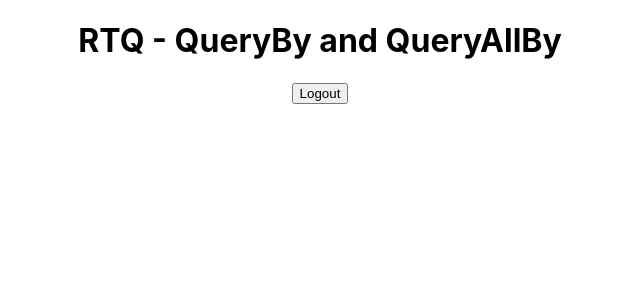
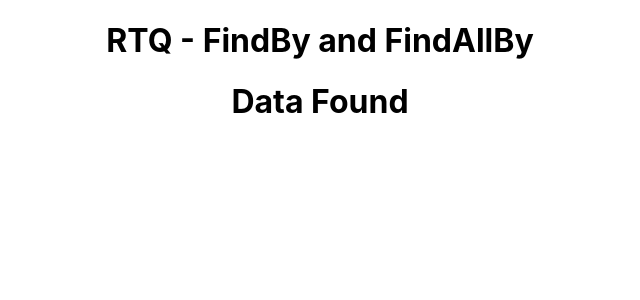
Before and after one commit to Govind2210/Jest-testing, a React (Create React App) app: page / in a window 1280 px wide. Shown: the top 300 px of the page, without its empty margins (320-960 px from the left). Built offline with nearby package versions, Linux system fonts and the light colour scheme.

Commit message:
learn - findBy and findAllBy

```diff
--- a/src/App.js
+++ b/src/App.js
@@ -1,22 +1,21 @@
+import { useEffect, useState } from "react";
 import "./App.css";
 
 function App() {
-  let login = false;
+  const [data, setData] = useState(false);
+  useEffect(() => {
+    setTimeout(() => {
+      setData(true);
+    }, 500);
+  }, []);
   return (
     <>
       <div className="App">
         <h1 element-id="div-test-h1" data-testid="div-test-h2">
-          RTQ - QueryBy and QueryAllBy
+          RTQ - FindBy and FindAllBy
         </h1>
-        {login ? (
-          <button className="btn1" id="btn-id">
-            Login
-          </button>
-        ) : (
-          <button className="btn1" id="btn-id">
-            Logout
-          </button>
-        )}
+        {/* <h1>Data Found</h1> */}
+        {data ? <h1>Data Found</h1> : <h1>No data is Found</h1>}
       </div>
     </>
   );
```
Also changed, not shown: 1 other file (tests, documents, lock files or other folders).
